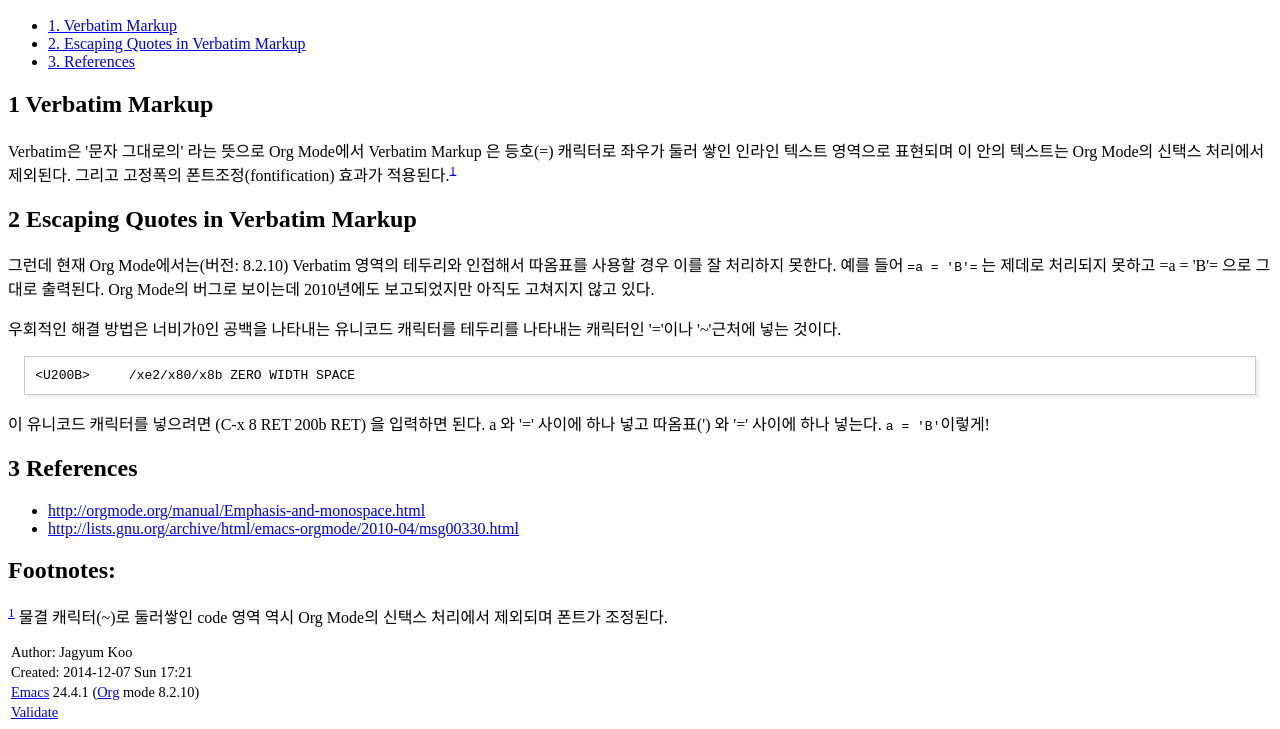
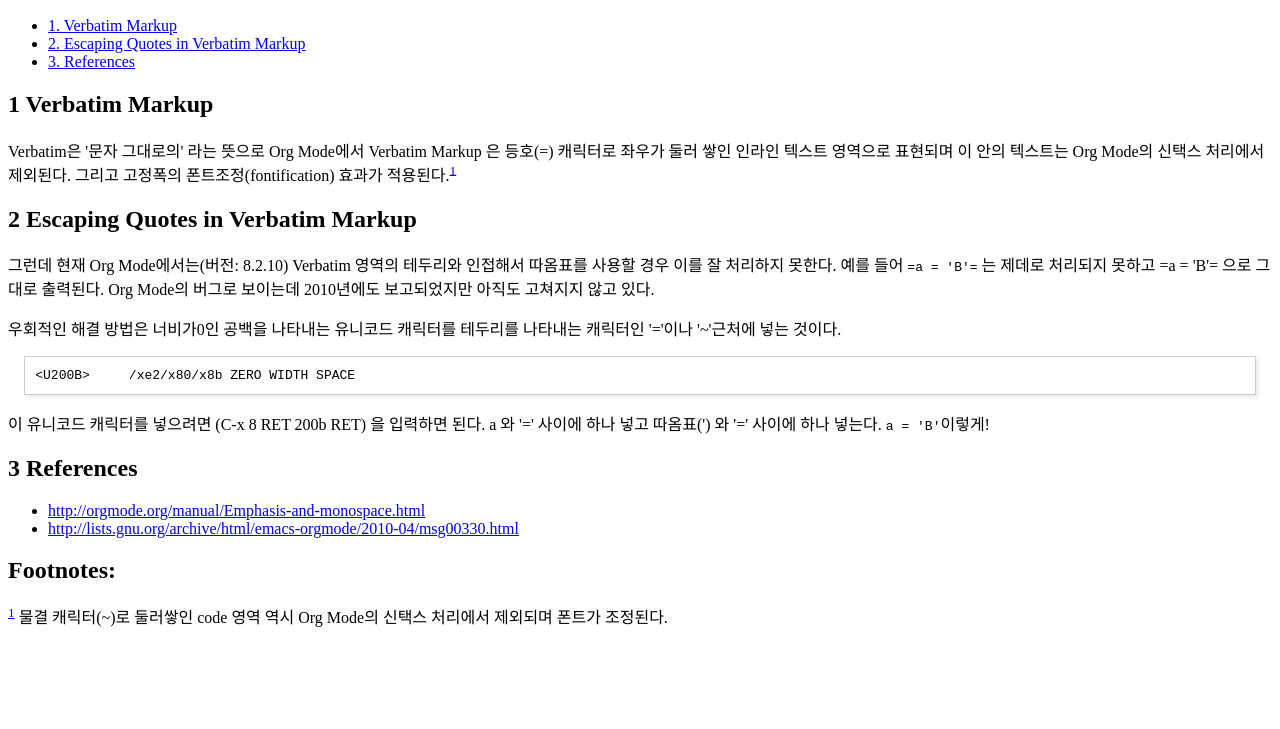
Before and after one commit to koojagyum/koojagyum.github.io, a plain HTML site: page Emacs/OrgMode/escape-verbatim-markup.html in a window 1280 px wide. Shown: the part 110-839 px from the top of the page. After the commit the page ends 800 px from the top, so only its background shows below. Drawn offline with Linux system fonts and the light colour scheme.

Commit message:
Remove timestamps except for sitemap.

```diff
--- a/Emacs/OrgMode/escape-verbatim-markup.html
+++ b/Emacs/OrgMode/escape-verbatim-markup.html
@@ -4,7 +4,6 @@
 <html xmlns="http://www.w3.org/1999/xhtml" lang="en" xml:lang="en">
 <head>
 <title>Escaping in the Verbatim Markup</title>
-<!-- 2014-12-07 Sun 17:21 -->
 <meta  http-equiv="Content-Type" content="text/html;charset=utf-8" />
 <meta  name="generator" content="Org-mode" />
 <meta  name="author" content="Jagyum Koo" />
@@ -212,11 +211,5 @@ Mode의 버그로 보이는데 2010년에도 보고되었지만 아직도 고쳐
 
 </div>
 </div></div>
-<div id="postamble" class="status">
-<p class="author">Author: Jagyum Koo</p>
-<p class="date">Created: 2014-12-07 Sun 17:21</p>
-<p class="creator"><a href="http://www.gnu.org/software/emacs/">Emacs</a> 24.4.1 (<a href="http://orgmode.org">Org</a> mode 8.2.10)</p>
-<p class="validation"><a href="http://validator.w3.org/check?uri=referer">Validate</a></p>
-</div>
 </body>
 </html>
```
Also changed, not shown: Emacs/OrgMode/publish-org-to-html.html (+0 -7 lines), Emacs/Variables/org-publish-project-alist.html (+0 -7 lines), Github/github-jekyll.html (+0 -7 lines), Graphics/OpenGL/opengl-object.html (+0 -7 lines), Mac/prompt-elipse.html (+0 -7 lines), Mathematics/imaginary-number.html (+0 -7 lines), index.html (+0 -7 lines), sitemap.html (+3 -3 lines).
